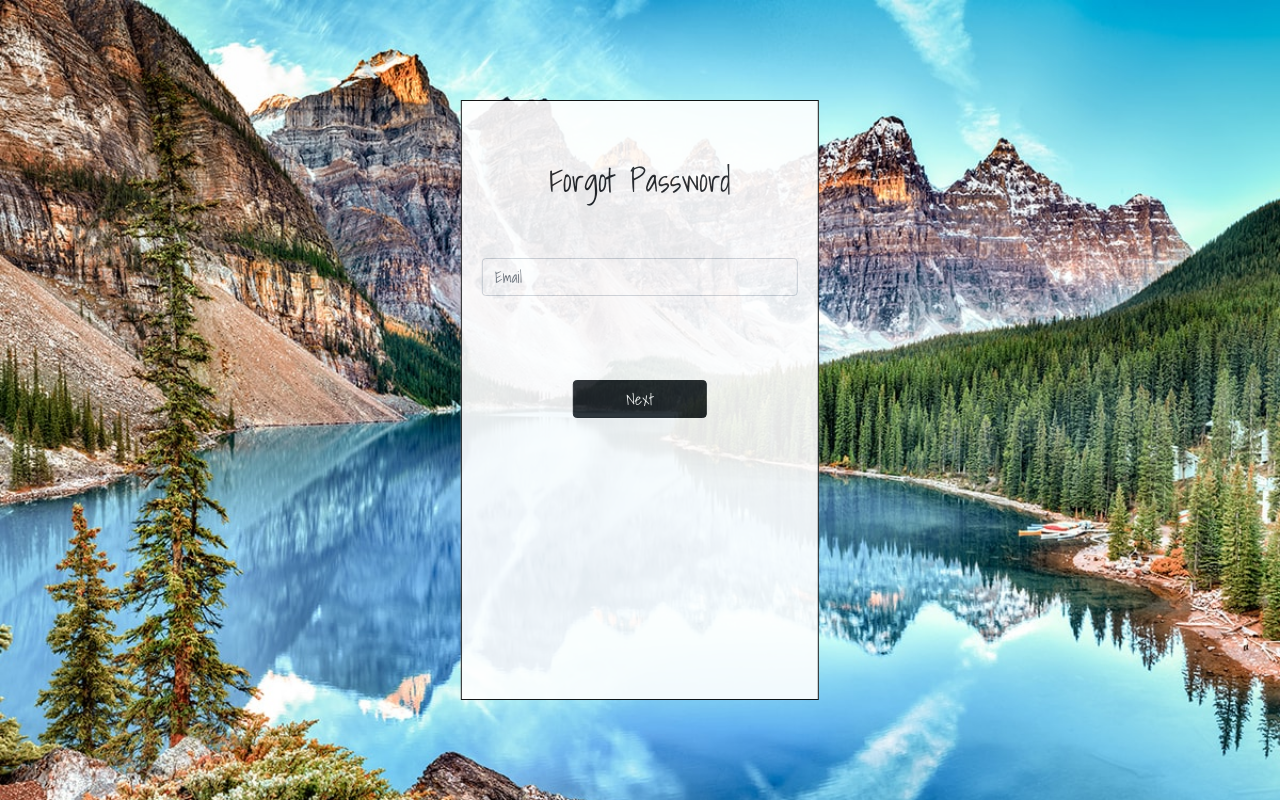
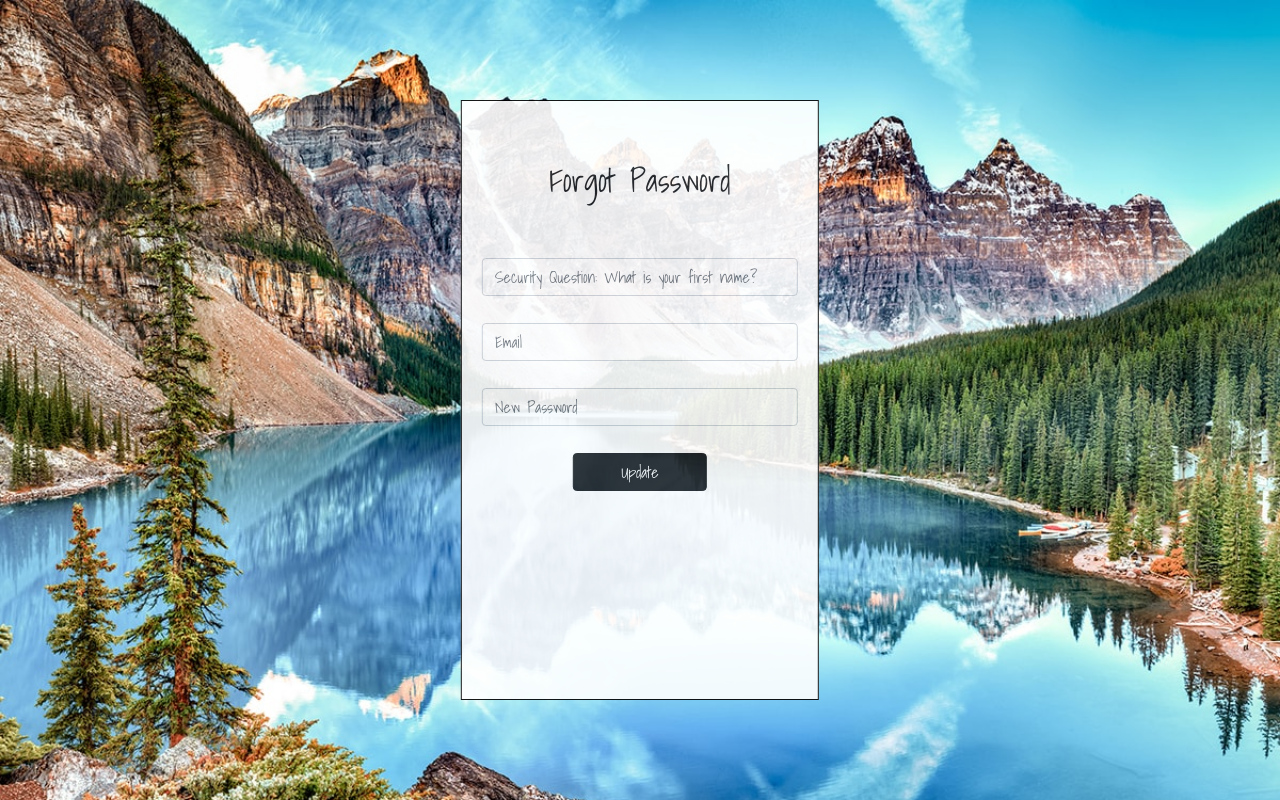
Before and after one commit to ArcturusGrimm/bearcation-frontend, a React (Create React App) app: page /forgot-password in a window 1280 px wide. Built offline with nearby package versions, Linux system fonts and the light colour scheme.

Commit message:
Updated Forgot Password Form

```diff
--- a/src/components/NewForgotPassword.js
+++ b/src/components/NewForgotPassword.js
@@ -7,7 +7,7 @@
 import HeaderBar from "./HeaderBar";
 import { baseUrl } from "../App";
 
-const handleSubmit = async(e, navigate, username) => {
+const handleSubmit = async(e, navigate, firstName, email, password) => {
     e.preventDefault();
     const userDto = {
         username: username,
@@ -17,7 +17,6 @@
         .then(res => {
             console.log(res);
             response = res.data;
-            //response = res.data.username;
         })
 
     console.log("response " + response)
@@ -30,19 +29,26 @@
 
 
 function NewForgotPassword(){
+    const [firstName, setFirstName] = useState("");
+    const [email, setEmail] = useState("");
+    const [password, setPassword] = useState("");
 
-
-    const [username, setUsername] = useState();
     const navigate = useNavigate();
     return (
         <div className="forgot-password-page">
             <div className="forgot-password-body">
                 <h2 className="forgot-password-tag">Forgot Password</h2>
-                <form className = "forgot-password-form" onSubmit={e => handleSubmit(e, navigate, username)} >
-                    <div className="forgot-password-username-group form-group">
-                        <input name = "username" className="form-control forgot-password-username-text" placeholder="Email" value={username} type="text" onChange={e => setUsername(e.target.value)} required />
+                <form className = "forgot-password-form" onSubmit={e => handleSubmit(e, navigate, firstName, email, password)} >
+                    <div className="forgot-password-firstName-group form-group">
+                        <input name = "firstName" className="form-control forgot-password-firstName-text" placeholder="Security Question: What is your first name?" value={firstName} type="text" onChange={e => setFirstName(e.target.value)} required />
                     </div>
-                    <input type="submit" className="btn btn-dark btn-block submit" value="Next" />
+                    <div className="forgot-password-email-group form-group">
+                        <input name = "email" className="form-control forgot-password-email-text" placeholder="Email" value={email} type="text" onChange={e => setEmail(e.target.value)} required />
+                    </div>
+                    <div className="forgot-password-password-group form-group">
+                        <input name = "password" className="form-control forgot-password-password-text" placeholder="New Password" value={password} type="password" onChange={e => setPassword(e.target.value)} required />
+                    </div>
+                    <input type="submit" className="btn btn-dark btn-block submit" value="Update" />
                 </form>
             </div>
         </div>
--- a/src/styles/forgotPassword.css
+++ b/src/styles/forgotPassword.css
@@ -32,12 +32,11 @@
     padding-bottom: 15%;
 }
 
-.forgot-password-username-group {
-    padding-bottom: 25%;
-    padding-left: 10px;
-    padding-right: 10px;
+.forgot-password-email-group, .forgot-password-firstName-group, .forgot-password-password-group {
+    padding-bottom: 8%;
+    margin-left: 3%;
+    margin-right: 3%;
 }
-
 
 .forgot-password-text {
     text-decoration: none;
```
